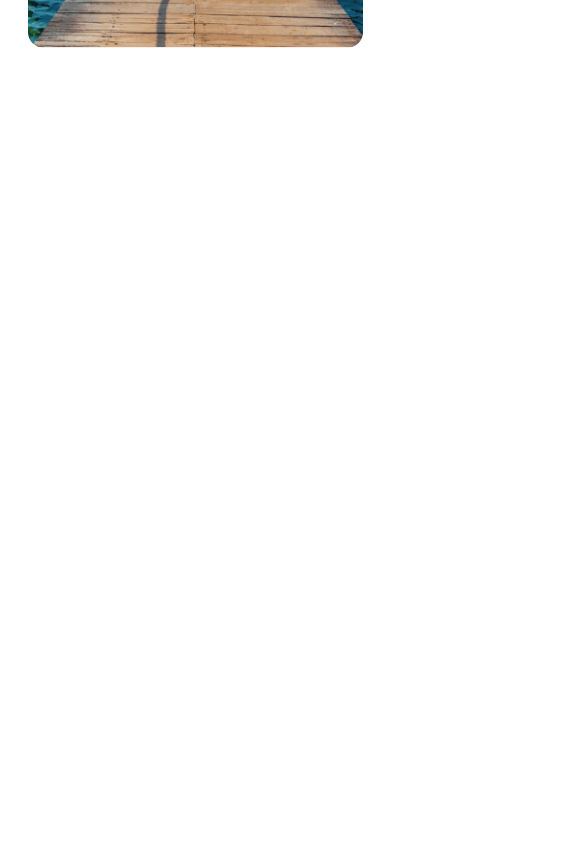
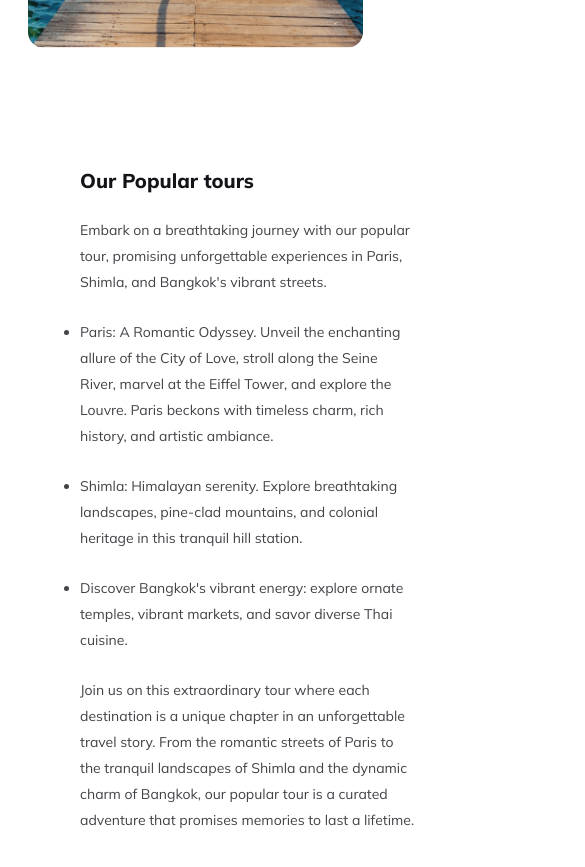
Before and after one commit to asaduzzamanayon01/B9A2-Hero-Travel, a plain HTML site: page index.html in a window 390 px wide. Shown: the part 593-1460 px from the top of the page, 585 px wide, since content can reach past the window. Before the commit the page ends 844 px from the top, so only its background shows below. Drawn offline with Linux system fonts and the light colour scheme.

Commit message:
added tours section

```diff
--- a/index.html
+++ b/index.html
@@ -63,7 +63,24 @@
       </div>
     </header>
     <!-- main start -->
-    <main></main>
+    <main>
+      <section class="tours-section">
+        <div class="tour-container">
+          <div class="tour-description">
+          <h1>Our Popular tours</h1>
+          <p>
+            Embark on a breathtaking journey with our popular tour, promising unforgettable experiences in Paris, Shimla, and Bangkok's vibrant streets.
+            </p>
+            <ul><li>Paris: A Romantic Odyssey. Unveil the enchanting allure of the City of Love, stroll along the Seine River, marvel at the Eiffel Tower, and explore the Louvre. Paris beckons with timeless charm, rich history, and artistic ambiance.</li>
+            <li>Shimla: Himalayan serenity. Explore breathtaking landscapes, pine-clad mountains, and colonial heritage in this tranquil hill station.</li>
+            <li>Discover Bangkok's vibrant energy: explore ornate temples, vibrant markets, and savor diverse Thai cuisine.</li>
+            </ul>
+            <p>Join us on this extraordinary tour where each destination is a unique chapter in an unforgettable travel story. From the romantic streets of Paris to the tranquil landscapes of Shimla and the dynamic charm of Bangkok, our popular tour is a curated adventure that promises memories to last a lifetime.</p>
+        </div>
+        <div class="tour-img"><img src="Images/Rectangle 4.png" alt=""></div>
+      </div>
+      <button class="btn-primary">Read More</button>
+        </section>
     <!-- footer start -->
     <footer></footer>
   </body>
--- a/styles/styles.css
+++ b/styles/styles.css
@@ -183,6 +183,57 @@ nav li a {
   margin: 16px 15px;
 }
 
+/* main section styles */
+
+main section {
+  margin-top: 100px;
+}
+
+.tours-section {
+  width: 1170px;
+  height: 500px;
+  margin: 0 auto;
+  margin-top: 100px;
+}
+
+.tour-container {
+  display: flex;
+  gap: 50px;
+}
+
+.tour-description {
+  width: 580px;
+  padding: 0px 60px;
+}
+
+.tour-description > h1 {
+  color: var(--black);
+  text-align: start;
+  font-size: 2.5rem;
+  font-weight: 800;
+  margin-bottom: 24px;
+}
+
+.tour-description > p {
+  color: var(--grey);
+  font-size: 1rem;
+  font-style: normal;
+  font-weight: 400;
+  line-height: 26px; /* 162.5% */
+  margin-bottom: 24px;
+}
+
+.tour-description > ul > li {
+  color: var(--grey);
+  font-size: 1rem;
+  font-style: normal;
+  font-weight: 400;
+  line-height: 26px; /* 162.5% */
+  margin-bottom: 24px;
+}
+
+/* footer section styles */
+
 /* responsive layout */
 /* for mobile devices */
 @media screen and (max-width: 600px) {
@@ -237,4 +288,35 @@ nav li a {
   .btn-primary {
     padding: 15px 1px;
   }
+
+  /* .tours-section {
+    padding: 20px;
+  } */
+  .tour-container {
+    flex-direction: column;
+    margin: 15px;
+    padding: 0px 5px;
+  }
+
+  .tour-description {
+    width: 335px;
+  }
+
+  .tour-img {
+    width: 540px;
+    height: 550px;
+    flex-shrink: 0;
+  }
+
+  .tour-description > h1 {
+    font-size: 1.25rem;
+  }
+  .tour-description > p,
+  .tour-description > ul > li {
+    font-size: 0.875rem;
+  }
+
+  .btn-tour {
+    margin: 20px;
+  }
 }
```
